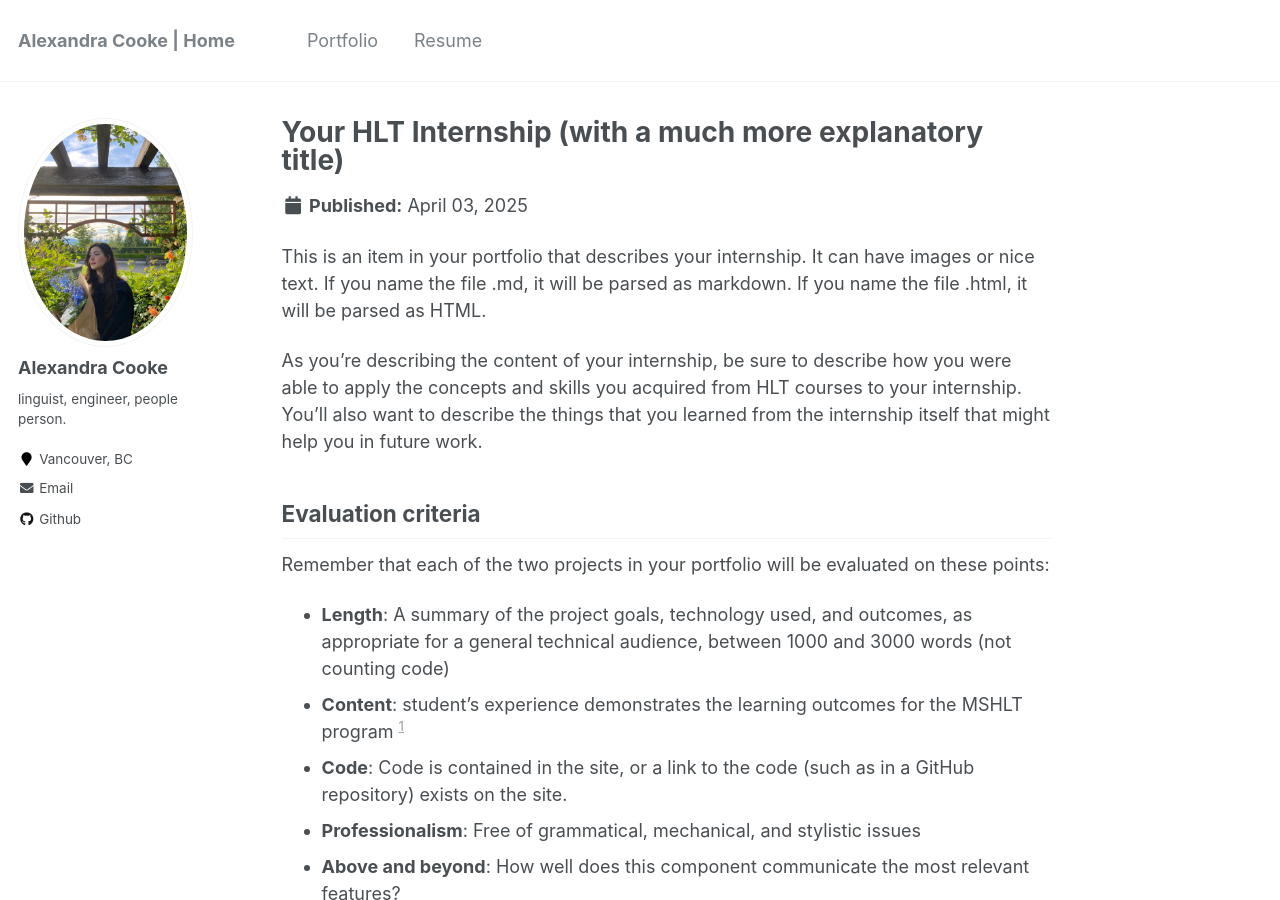
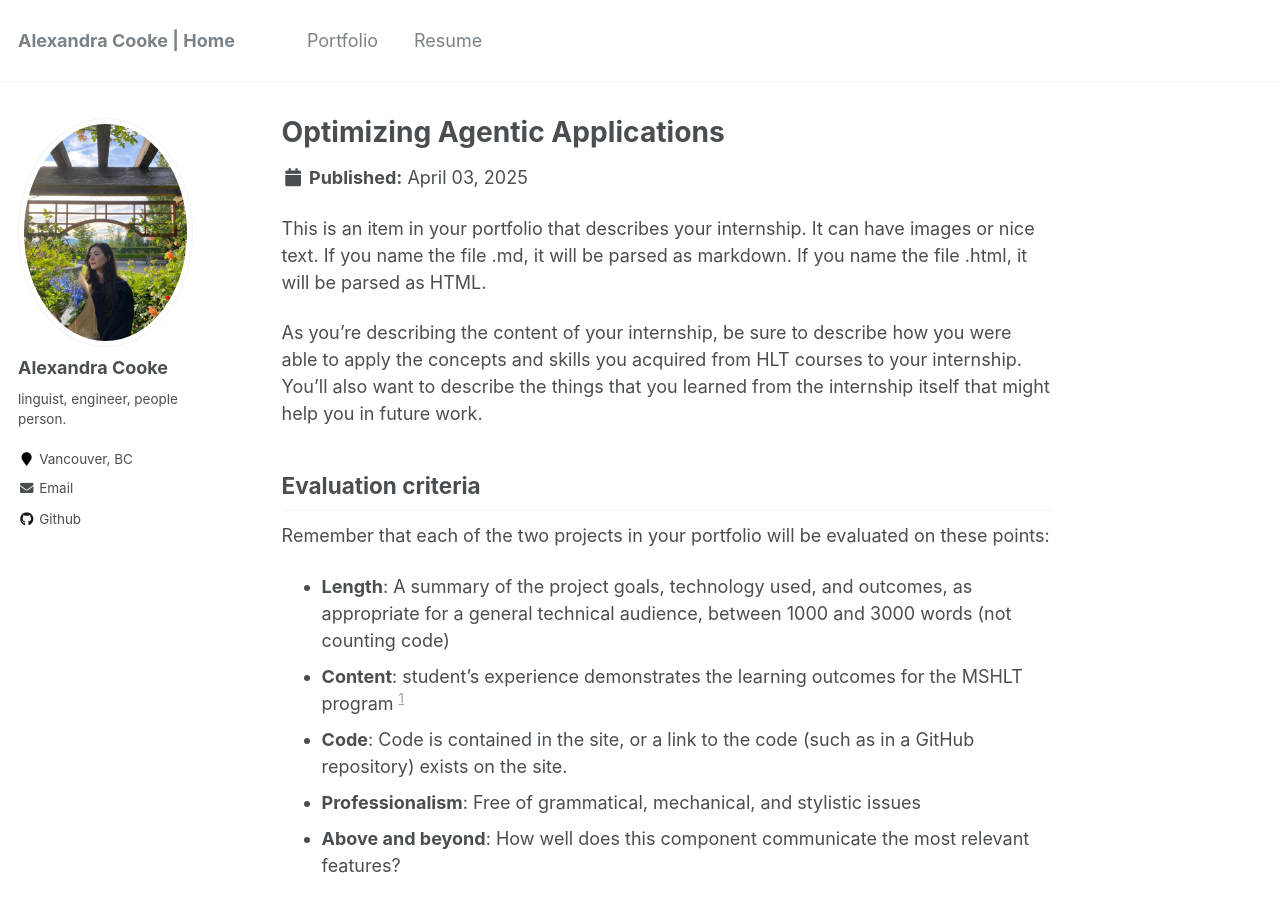
Before and after one commit to acooke82/acooke82.github.io, a Jekyll site: the page built from _portfolio/portfolio-1.md, in a window 1280 px wide and 900 px high. Built offline with Jekyll 4.4.1, drawn with Linux system fonts in a browser that asks for light colours.

Commit message:
Update portfolio-1.md
- adding title and image

```diff
--- a/_portfolio/portfolio-1.md
+++ b/_portfolio/portfolio-1.md
@@ -1,6 +1,6 @@
 ---
-title: "Your HLT Internship (with a much more explanatory title)"
-excerpt: "Short description of the goals and content of your internship<br/><img src='/images/500x300.png'>"
+title: "Optimizing Agentic Applications"
+excerpt: "Building and understanding agentic workflows. ![Internship Post Image](/images/internship-post-image-1.png)"
 collection: portfolio
 ---
 
```
